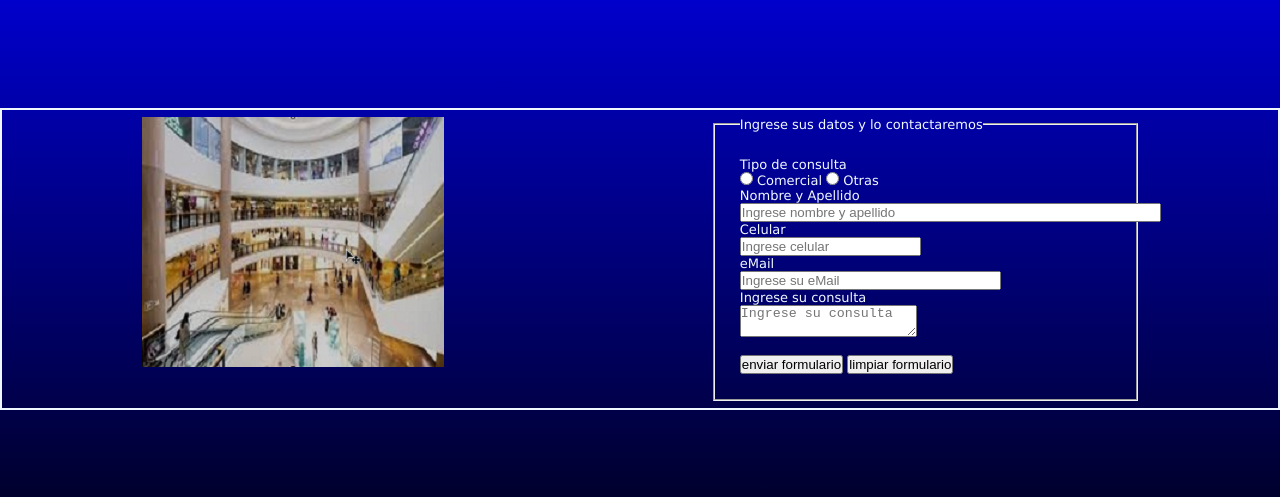
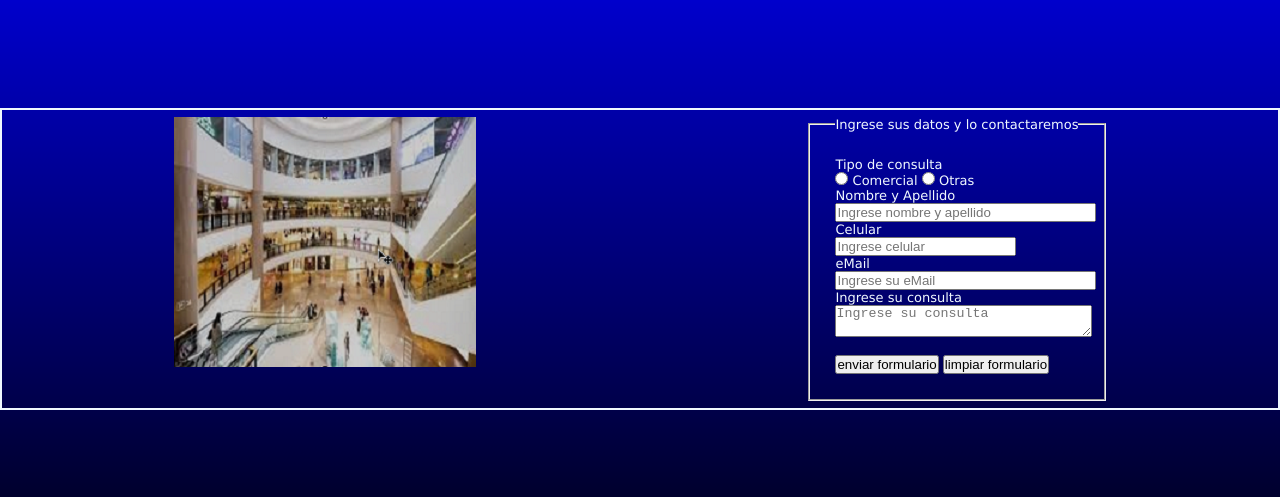
Before and after one commit to pabenda/Tercera-PreEntrega-09-2022-Pablo-D.-Bendayan, a website: page pages/contacto.html in a window 1280 px wide. Shown: the part 161-658 px from the top of the page. Drawn offline with Linux system fonts and the light colour scheme.

Commit message:
ajustes de formularios de contactoy otros

```diff
--- a/pages/contacto.html
+++ b/pages/contacto.html
@@ -38,7 +38,7 @@
                     <div>
                         <label for="name"> Nombre y Apellido</label>
                     </div>
-                    <input type="text" id="name" name="name" placeholder="Ingrese nombre y apellido" required size="50">
+                    <input type="text" id="name" name="name" maxlength="35" size="30" placeholder="Ingrese nombre y apellido" required>
                     <br>
                     <div>
                         <label for="cellphone"> Celular</label>
@@ -51,7 +51,7 @@
                     <div>
                         <label for="">Ingrese su consulta</label>
                         <div class="textarea1">
-                            <textarea placeholder="Ingrese su consulta" size="300"></textarea>
+                            <textarea placeholder="Ingrese su consulta" size="300" rows="2" cols="30"></textarea>
                         </div>
                         <br>
                         <form>
```
Also changed, not shown: index.html (+1 -0 lines), pages/servicios.html (+0 -1 lines).
